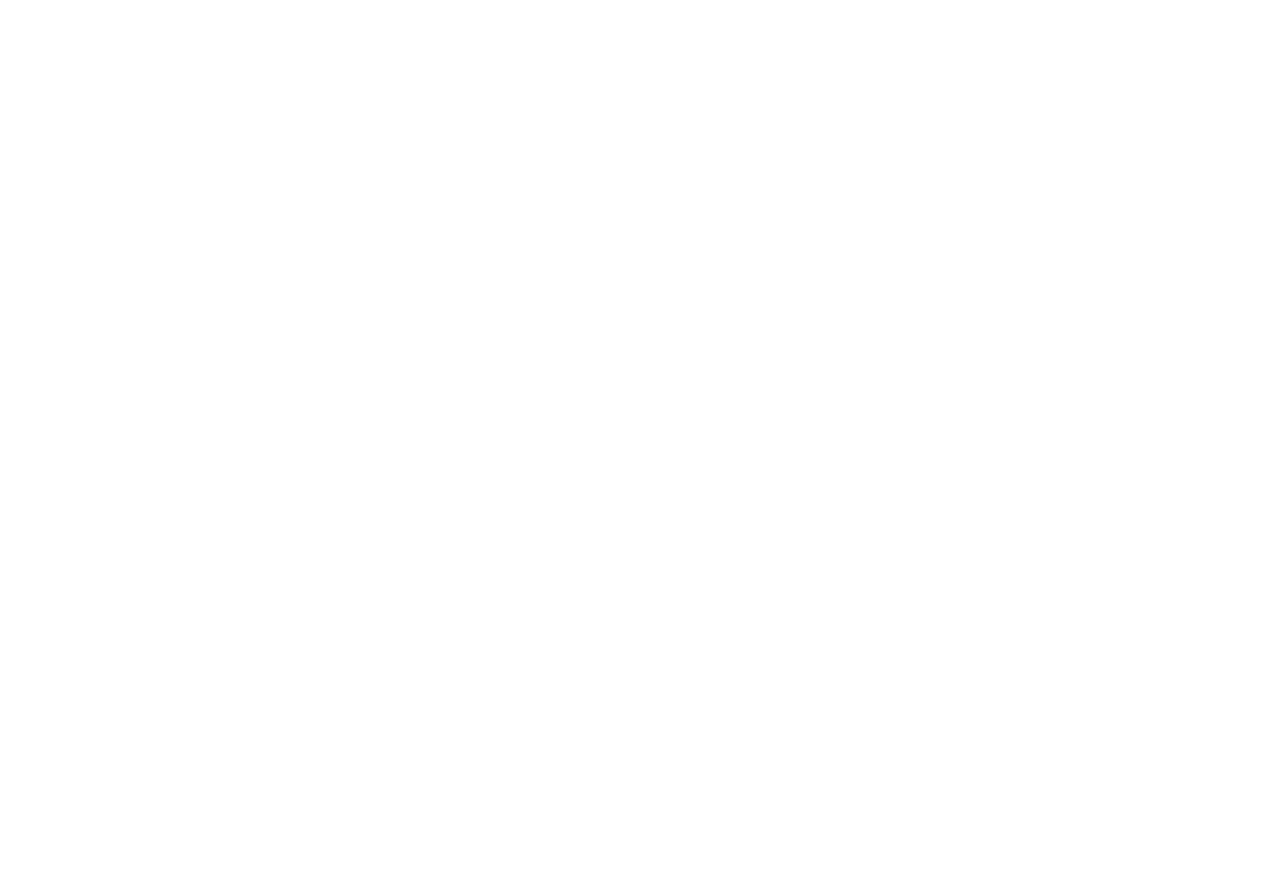
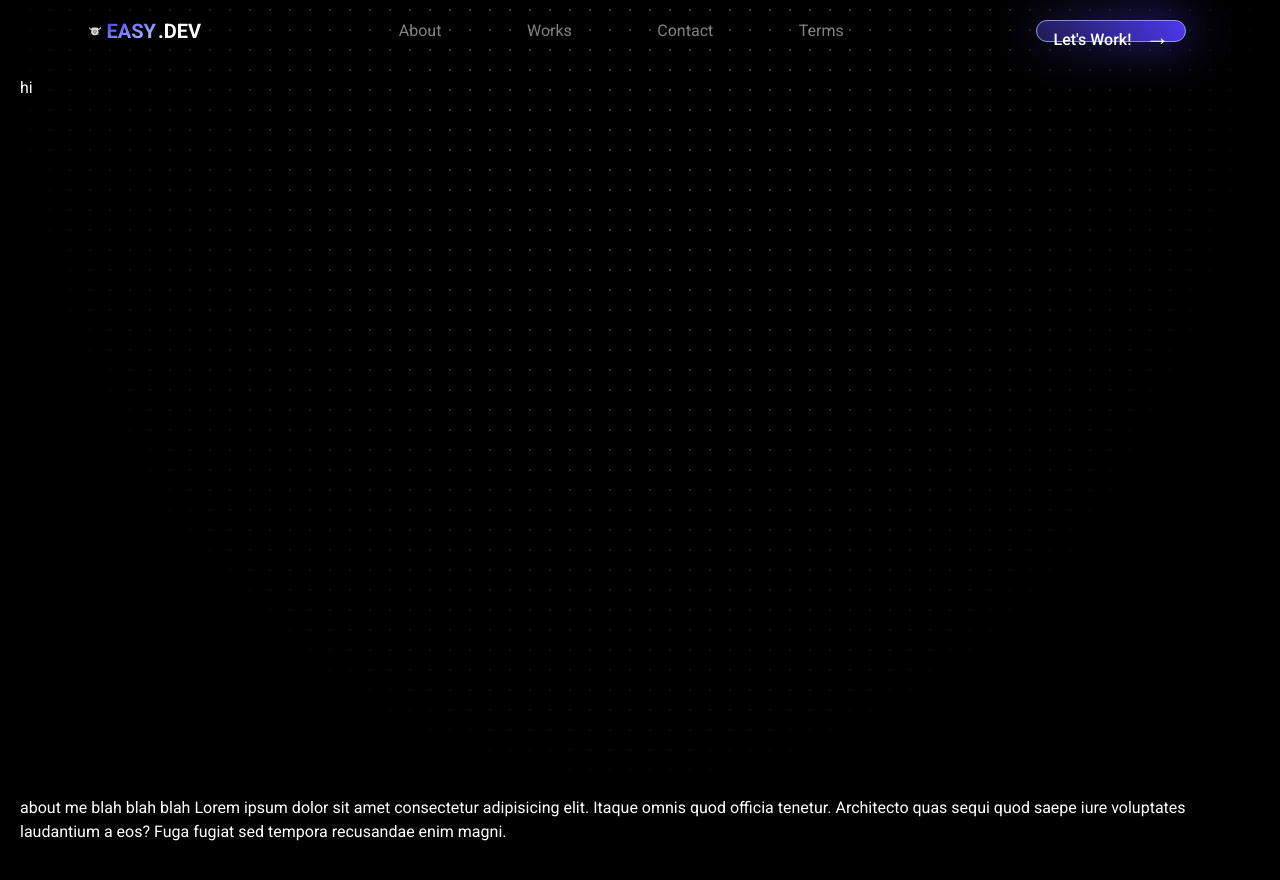
Before and after one commit to itseasyy/portfolio, a React (Vite) app: page / in a window 1280 px wide. Shown: the top 880 px of the page. Before the commit the page ends 800 px from the top, so only its background shows below. Built offline with nearby package versions, Linux system fonts and the light colour scheme.

Commit message:
started working on new design

```diff
--- a/src/App.tsx
+++ b/src/App.tsx
@@ -1,27 +1,7 @@
 import { useEffect, useRef, useState } from "react";
-import Navbar from "./components/Navbar.tsx";
 import { AnimatePresence, motion, stagger } from "motion/react";
 import Card from "./components/Card.tsx";
-
-const animationVariants = {
-  initial: {
-    x: "-50%",
-    y: 2,
-    opacity: 0
-  },
-
-  animate: {
-    x: "-50%",
-    y: -1,
-    opacity: 1
-  },
-
-  exit: {
-    x: "-50%",
-    y: 2,
-    opacity: 0
-  },
-}
+import Navbar from "./components/Navbar.tsx";
 
 const topVariants = {
   hidden: {},
@@ -48,171 +28,21 @@
   show: {y: 0, opacity: 1},
 }
 
-const DIGITS = [0, 1, 2, 3, 4, 5, 6, 7, 8, 9]
-
-type AgeProps = {
-  precise: boolean,
-  hovering: boolean,
-  now: number,
-  onMouseEnter: () => void,
-  onMouseLeave: () => void
-}
-
-function RollingDigit({ digit }: { digit: number }) {
-  const ROW_HEIGHT = 32;
-
-  return (
-    <div
-      className="relative flex flex-col align-middle overflow-clip w-[1ch] font-mono font-bold isolate"
-      style={{ height: `${ROW_HEIGHT}px`, lineHeight: `${ROW_HEIGHT}px` }}
-    >
-      <motion.div
-        className="absolute left-0 right-0 top-0"
-        animate={{y: - digit * ROW_HEIGHT}}
-        style={{
-          willChange: "transform",
-          transformStyle: "preserve-3d",
-          backfaceVisibility: "hidden"
-        }}
-      >
-        {DIGITS.map((d) => (
-          <div
-            key={d}
-            className="relative flex h-8 items-center justify-center select-none"
-          >
-            {d}
-          </div>
-        ))}
-      </motion.div>
-    </div>
-  );
-}
-
-function RollingAge({ value }: { value: string }) {
-  const characters = value.split("");
-
-  return (
-    <span
-      className="flex items-center whitespace-nowrap tabular-nums"
-      aria-label={value}
-    >
-      {characters.map((char, index) => {
-        // Keep each position stable, counting from the right.
-        const key = characters.length - 1 - index;
-
-        return /\d/.test(char) ? (
-          <RollingDigit key={key} digit={Number(char)} />
-        ) : (
-          <span key={key}>{char}</span>
-        );
-      })}
-    </span>
-  );
-}
-
-function Age({ precise, now, hovering, onMouseEnter, onMouseLeave }: AgeProps) {
-  const ageInYears = (now - BIRTHDAY) / YEAR_IN_MS
-  const wholeYears = Math.floor(ageInYears)
-
-  const hasEight = (wholeYears === 18) || String(wholeYears).startsWith("8")
-
-  if (precise) {
-    return <RollingAge value={ageInYears.toFixed(8)} />
-  }
-
-  return (
-    <span>
-        {hasEight ? "An" : "A"} <span
-          onMouseEnter={() => {
-            console.debug("hi")
-            onMouseEnter()
-          }}
-          onMouseLeave={onMouseLeave}
-          className="relative cursor-pointer z-100 name-gradient font-bold">
-            <AnimatePresence>
-                {hovering &&
-                <motion.div
-                variants={animationVariants}
-                initial="initial"
-                animate="animate"
-                exit="exit"
-                transition={{duration: 0.1}}
-
-                className="absolute z-10 w-fit h-fit pr-2.5 pl-2.5 bg-gray-100 rounded-xl
-                bottom-full left-1/2">
-                  <span className="text-indigo-500"> <Age hovering={false} now={now} onMouseEnter={onMouseEnter} onMouseLeave={onMouseLeave} precise={true} /> </span>
-                </motion.div>}
-            </AnimatePresence>
-
-          {Math.floor(ageInYears)}-year</span> old
-      </span>
-  )
-}
-
-const BIRTHDAY = new Date(2009, 2, 29).getTime()
-const YEAR_IN_MS = 31536000000
-
 function App() {
-  const [hovering, setHovering] = useState<boolean>(false)
-  const [now, setNow] = useState(() => Date.now())
-  const timerRef = useRef<number | null>(null)
-
-  const onMouseEnter = () => {
-    if (timerRef.current !== null) {
-      clearTimeout(timerRef.current)
-    }
-
-    timerRef.current = window.setTimeout(() => setHovering(true), 200)
-  }
-
-  const onMouseLeave = () => {
-    if (timerRef.current !== null) {
-      clearTimeout(timerRef.current)
-      timerRef.current = null
-    }
-
-    setHovering(false)
-  }
-
-  const [mouse, setMouse] = useState({x: 0, y: 0})
-  const [touch, setTouch] = useState(false)
-
-  const detectTouch = () => {
-    setTouch(true)
-    window.removeEventListener("touchstart", detectTouch)
-  }
-
-  const handleMouse = (event: MouseEvent) => {
-      setMouse({x: event.clientX, y: event.clientY})
-    }
-
-  const experience = () => {
-    const start = new Date(2022, 0, 1)
-    const rightNow = new Date()
-
-    const experienceInYears = rightNow.getFullYear() - start.getFullYear()
-
-    return String(experienceInYears)
-  }
-
-  useEffect(() => {
-    window.addEventListener("mousemove", handleMouse)
-    window.addEventListener("touchstart", detectTouch)
-    const update = () => setNow(Date.now())
-
-    update()
-    const timer = window.setInterval(update, 200)
-
-    return () => {
-      window.removeEventListener("mousemove", handleMouse)
-      window.removeEventListener("touchstart", detectTouch)
-      window.clearInterval(timer)
-    }
-  }, [])
-
   return (
     <>
+      <div className="h-fit min-h-screen text-white font-roboto">
+        <div className="absolute -z-10 inset-0 w-full h-full bg-grid bg-size-[20px_20px] opacity-25 mask-[radial-gradient(ellipse_at_top,black_20%,transparent_75%)]" />
+        <Navbar />
 
+        <section id="top" className="h-full min-h-[90vh] scroll-m-[10vh] px-5 py-3">
+          hi
+        </section>
+
+        <section id="about" className="h-full scroll-m-[10vh] min-h-[90vh] px-5 py-3">
+          about me blah blah blah Lorem ipsum dolor sit amet consectetur adipisicing elit. Itaque omnis quod officia tenetur. Architecto quas sequi quod saepe iure voluptates laudantium a eos? Fuga fugiat sed tempora recusandae enim magni.
+        </section>
+      </div>
     </>
   )
 }
--- a/src/components/Navbar.tsx
+++ b/src/components/Navbar.tsx
@@ -1,25 +1,25 @@
-import { useState } from "react"
+import { useEffect, useRef, useState } from "react"
 import Logo from "../assets/icon.svg"
 import { AnimatePresence, motion } from "motion/react"
 
 function NavButtons() {
   return (
-    <>
+    <div className="flex items-center justify-evenly w-xl h-full">
       <motion.a whileHover={{y: -2}} whileFocus={{y: -2}}
-      href="#about" className="button"
-      aria-haspopup="true">About</motion.a>
+      href="#about" className="button">About</motion.a>
       <motion.a whileHover={{y: -2}} whileFocus={{y: -2}}
       href="#works" className="button">Works</motion.a>
       <motion.a whileHover={{y: -2}} whileFocus={{y: -2}}
       href="#contact" className="button">Contact</motion.a>
       <motion.a whileHover={{y: -2}} whileFocus={{y: -2}}
       href="#terms" className="button">Terms</motion.a>
-    </>
+    </div>
   )
 }
 
 function Navbar() {
   const [menu, showMenu] = useState(false)
+  const [scrolled, setScrolled] = useState(false)
 
   const handleMenu = () => {
     const toggle = !menu
@@ -27,57 +27,49 @@
     showMenu(toggle)
   }
 
+  useEffect(() => {
+    const handleScroll = () => {
+      console.log(scrolled, window.scrollY)
+      if (window.scrollY > 50) {
+        if (scrolled == false) setScrolled(true)
+      } else if(scrolled == true) setScrolled(false)
+    }
+
+    document.addEventListener("scroll", handleScroll)
+
+    handleScroll()
+
+    return () => {
+      document.removeEventListener("scroll", handleScroll)
+    }
+  }, [scrolled])
+
   return (
-    <div className="z-2700 sticky inset-0 bg-mist-950 w-screen min-h-[10vh]
-    flex justify-around items-center p-7.5 gap-2.5 text-gray-400 font-bold text-xl">
+    <div className="sticky inset-0 w-full h-[8dvh]
+    flex p-5 justify-around items-center select-none text-white
+    transition-all duration-200 ease-in z-10"
+    style={scrolled ? {borderBottom: "2px solid #ffffff80", backgroundColor: "#00000050", backdropFilter: "blur(10px)"} : {borderBottom: "2px solid transparent", backdropFilter: "blur(0px)"}}>
       <motion.a
-      tabIndex={-1}
-      whileHover={{ scale: 1.1, rotate: -5 }}
-      href="#" className="h-16 aspect-square flex justify-center items-center gap-1.5 text-white">
-        <img src={Logo} alt="logo"
-        className="h-full aspect-square" />
-        EASY.DEV
+      href="#top"
+      whileHover={{scale: 1.1, rotate: -5}}
+      className="flex items-center justify-around gap-1 h-full p-1.25 w-fit cursor-pointer">
+        <img src={Logo} alt="logo" className="h-full aspect-square" />
+        <span className="text-xl font-bold"><span className="name-gradient">EASY</span>.DEV</span>
       </motion.a>
 
-      <div className="hidden sm:flex gap-2.5">
-        <NavButtons />
-      </div>
+      <NavButtons />
 
-      <div className="relative flex justify-around gap-1">
-        <motion.button className="h-16 aspect-square cursor-pointer rounded-2xl focus:bg-white/25 hover:bg-white/25
-        transition-colors duration-100 ease-in
-        outline-none focus:border focus:border-white/50">a</motion.button>
+      <motion.button
+      whileHover={{y: -1, scale:1.02}}
+      className="before:content-[] before:h-full before:w-full before:absolute before:inset-0
+      before:bg-gradient before:blur-xl before:-z-10 hover:before:translate-y-2
+      before:transition-all before:duration-100 before:ease-in
+      relative z-10 cursor-pointer h-full w-fit
+      font-medium rounded-xl border border-indigo-300 bg-gradient px-4">Let's Work! <span className="text-2xl pl-2.5">→</span></motion.button>
 
-        <button className="sm:hidden cursor-pointer h-16 aspect-square focus:bg-white/25 hover:bg-white/25 rounded-2xl
-        transition-colors duration-100 ease-in
-        outline-none focus:border focus:border-white/50"
-        onClick={handleMenu}>☰</button>
-
-        <AnimatePresence>
-          {menu ? <motion.div
-          initial={{
-            y: 10,
-            opacity: 0
-          }}
-          animate={{
-            y: 0,
-            opacity: 1
-          }}
-          exit={{
-            y: 10,
-            opacity: 0
-          }}
-          transition={{
-            duration: 0.1
-          }}
-          className="absolute right-0 bottom-0 translate-y-full bg-mist-950 w-full h-fit
-          flex flex-col p-2.5 rounded-3xl drop-shadow-xl">
-            <NavButtons />
-          </motion.div> : null}
-        </AnimatePresence>
-      </div>
     </div>
   )
 }
 
+
 export default Navbar
--- a/src/index.css
+++ b/src/index.css
@@ -1,14 +1,13 @@
 @import url("https://fonts.googleapis.com/css2?family=Antonio:wght@100..700&family=Roboto:ital,wght@0,100..900;1,100..900&family=Ubuntu:ital,wght@0,300;0,400;0,500;0,700;1,300;1,400;1,500;1,700&display=swap");
 @import "tailwindcss";
 
+
 @utility button {
-    @apply rounded-2xl hover:bg-indigo-500/25 hover:text-indigo-500 focus:bg-indigo-500/25 focus:text-indigo-500 p-3
-      transition-colors duration-100 ease-in
-      outline-none focus:border focus:border-indigo-400;
+    @apply text-white/50 h-fit w-fit px-5 py-2 rounded-full hover:bg-gray-600/25 hover:ring-1 hover:ring-inset hover:ring-gray-600;
 }
 
 @utility name-gradient {
-    @apply relative bg-clip-text text-transparent bg-linear-to-br from-indigo-700 via-indigo-400 to-indigo-200;
+    @apply w-fit px-0.5 bg-clip-text text-transparent bg-linear-to-br from-indigo-700 via-indigo-400 to-indigo-200;
 }
 
 @utility bottom-separator {
@@ -24,8 +23,36 @@
 
     --font-sans: "Ubuntu", sans-serif;
     --font-antonio: "Antonio", sans-serif;
+    --font-roboto: "Roboto", sans-serif;
+
+    --background-image-gradient: linear-gradient(45deg, var(--color-indigo-950), var(--color-indigo-600));
+    --background-image-grid: radial-gradient(circle, #f3eeee 1px, #0000 1px);
+}
+
+::-webkit-scrollbar {
+    width: 10px;
+    height: 10px;
+}
+
+::-webkit-scrollbar-thumb {
+    border: 2px solid var(--color-ink);
+    background: #ffffff24;
+    border-radius: 999px;
+}
+
+::-webkit-scrollbar-thumb:hover {
+    background: #ffffff38;
+}
+
+::-webkit-scrollbar-track {
+    background: 0 0;
+}
+
+html {
+    scroll-behavior: smooth;
+    scrollbar-gutter: stable;
 }
 
 body {
-    overflow-x: hidden;
+    background-color: black;
 }
```
